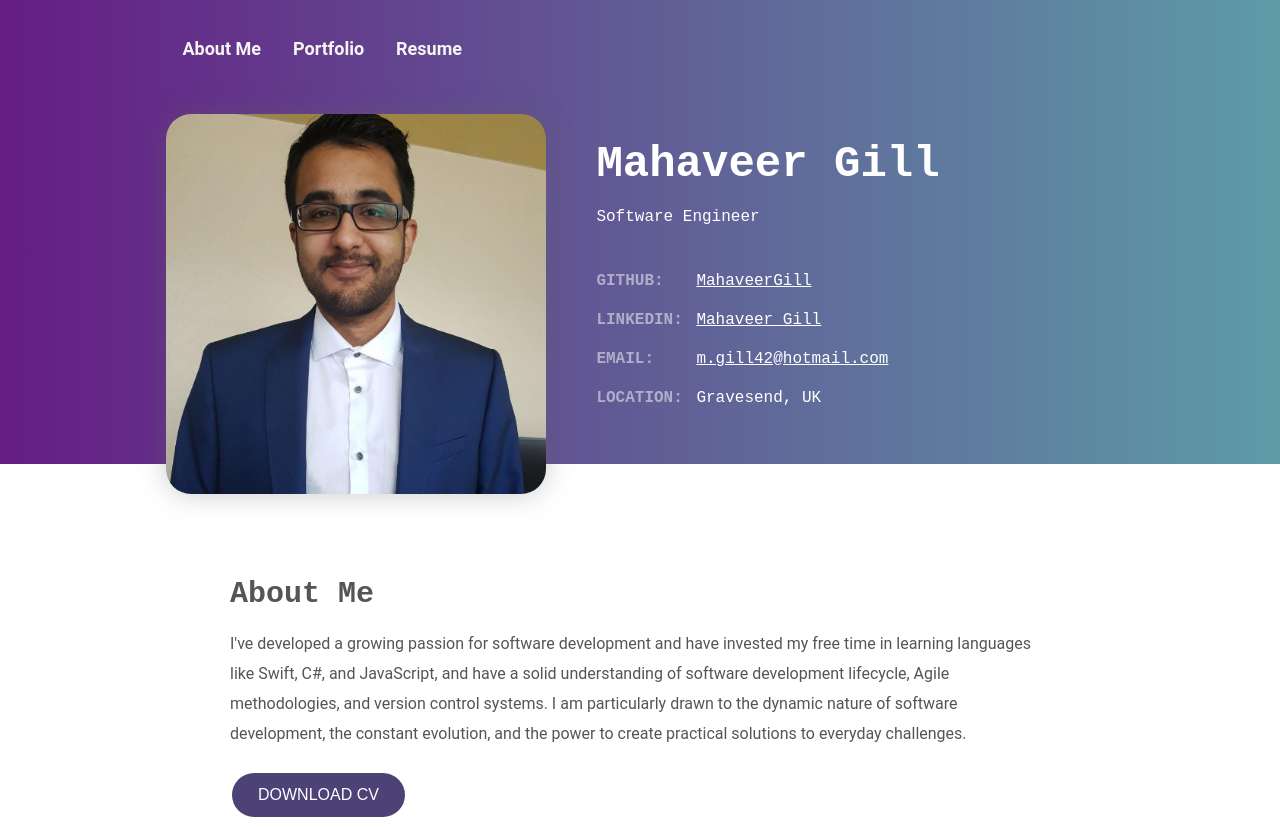
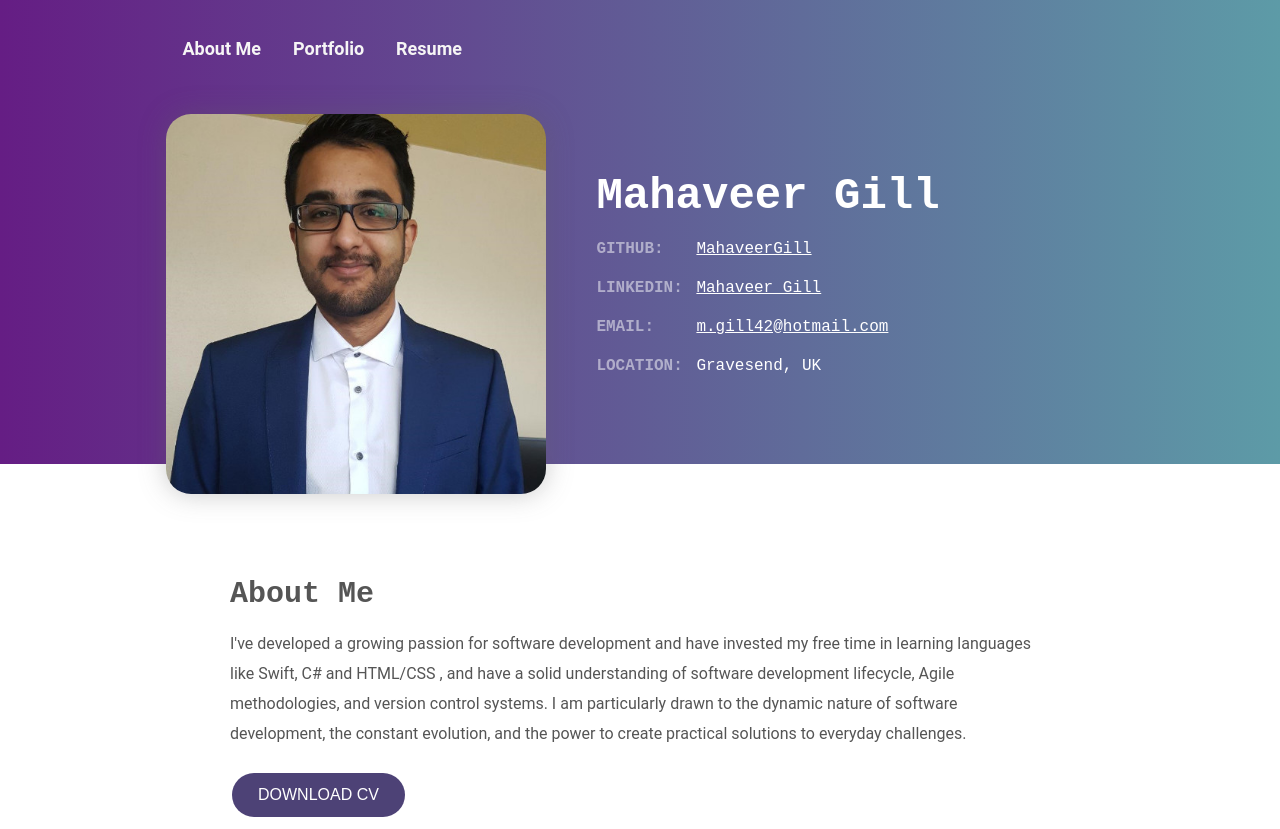
Before and after one commit to mgill42/mgill42.github.io, a plain HTML site: page index.html in a window 1280 px wide. Shown: the top 829 px of the page. Drawn offline with Linux system fonts and the light colour scheme.

Commit message:
small update

```diff
--- a/index.html
+++ b/index.html
@@ -32,7 +32,7 @@
                 </div>
                 <div class="personal-profile-details">
                     <p class="personal-profile__name">Mahaveer Gill</p>
-                    <p class="personal-profile__work">Software Engineer</p>
+                 <!--  <p class="personal-profile__work">Software Engineer</p> -->
                     <div class="personal-profile__contacts">
                         <dl class="contact-list contact-list__opacity-titles">
                             <dt>GitHub:</dt>
@@ -56,7 +56,7 @@
     <section id="hello" class="container section">
         <h2 id="hello_header" class="section__title" style="text-indent: 0px;"> About Me</h2>
         <p class="section__description">
-            I've developed a growing passion for software development and have invested my free time in learning languages like Swift, C#, and JavaScript, and have a solid understanding of
+            I've developed a growing passion for software development and have invested my free time in learning languages like Swift, C# and HTML/CSS , and have a solid understanding of
             software development lifecycle, Agile methodologies, and version control systems. I am particularly drawn to the dynamic
             nature of software development, the constant evolution, and the power to create practical solutions to everyday challenges.
         </p>
```
